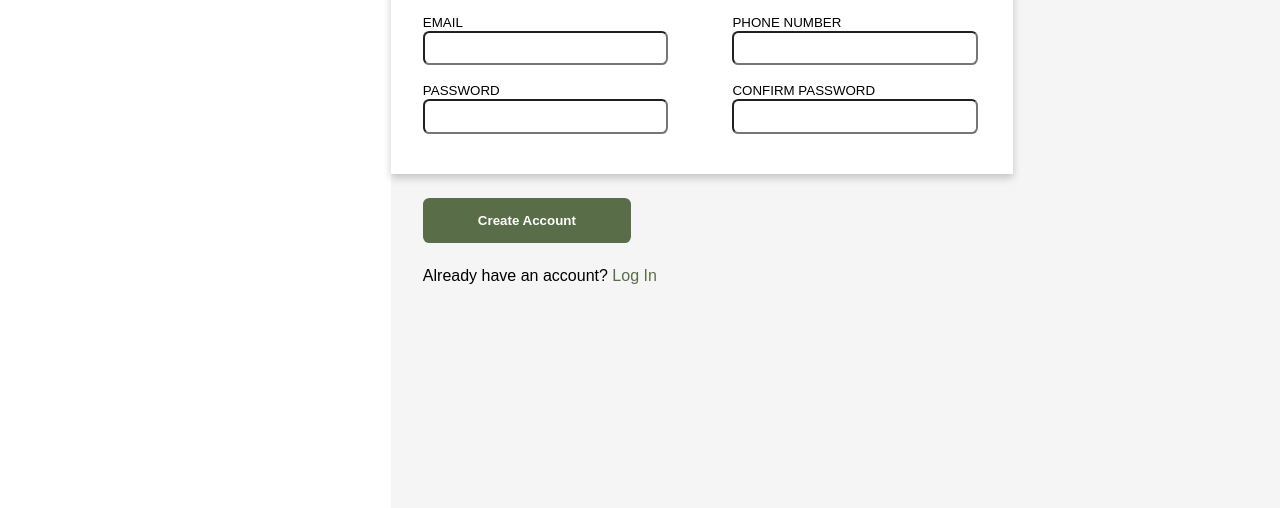
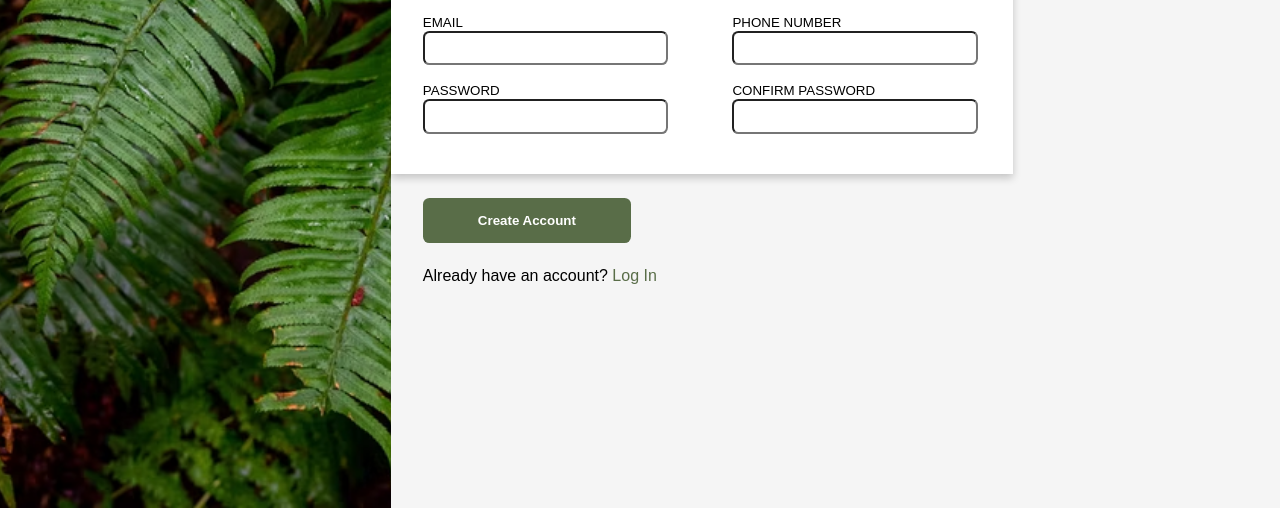
Before and after one commit to Zeuspore/sidehustle_task1, a plain HTML site: page index.html in a window 1280 px wide. Shown: the part 372-880 px from the top of the page. Drawn offline with Linux system fonts and the light colour scheme; the site is published under a folder, as on GitHub Pages, so addresses that start at the root find nothing; a web font is replaced by a local one.

Commit message:
Update style.css

```diff
--- a/style.css
+++ b/style.css
@@ -10,7 +10,7 @@
   }
 
   .left {
-    background-image: url("/photo-1585202900225-6d3ac20a6962.avif");
+    background-image: url("photo-1585202900225-6d3ac20a6962.avif");
     background-position: center;
     background-repeat: no-repeat;
     background-size: cover;
```
